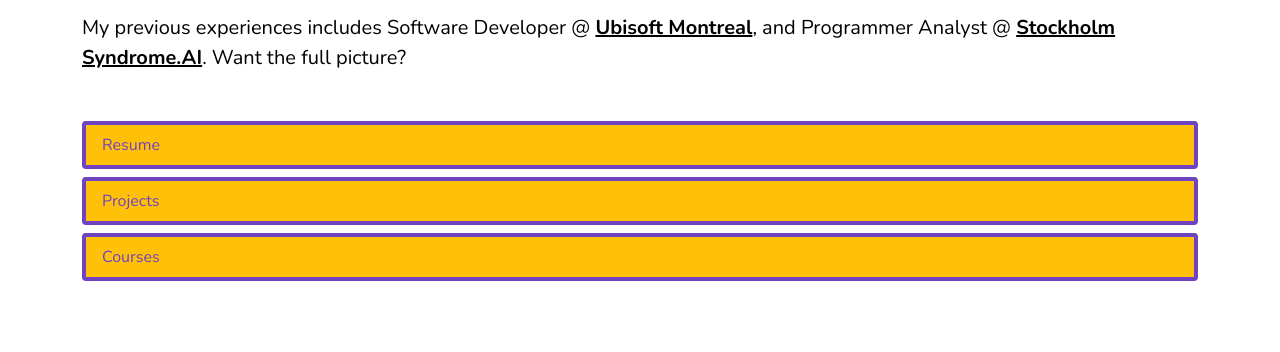
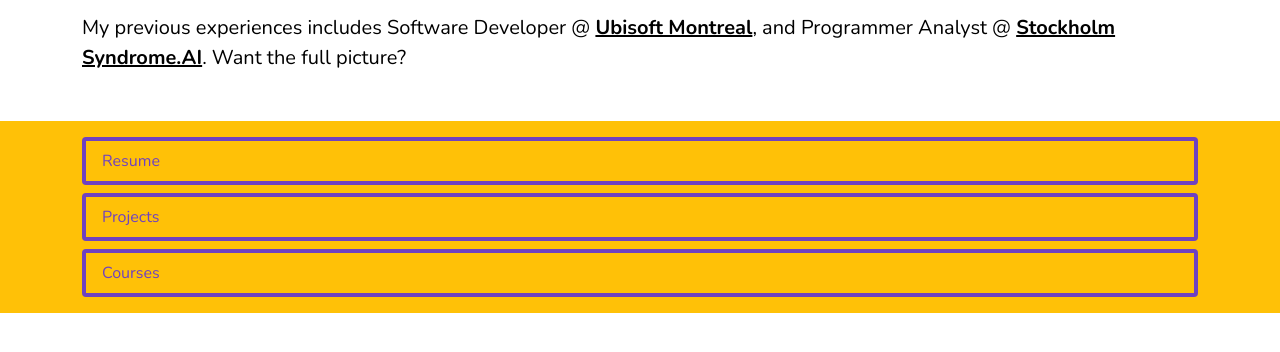
Before and after one commit to mathewmariani/mathewmariani.github.io, an Astro site: page / in a window 1280 px wide. Shown: the part 226-578 px from the top of the page. Built offline with nearby package versions, Linux system fonts and the light colour scheme; Astro itself is replaced by a stand-in of ours.

Commit message:
More updates

```diff
--- a/src/styles/global.css
+++ b/src/styles/global.css
@@ -43,11 +43,8 @@ h6 {
 }
 
 .card:hover {
-    box-shadow: var(--bs-yellow);
-    transform: translateY(-3px);
-
+    --bs-card-bg: var(--bs-pink);
     --bs-card-border-color: var(--bs-pink);
-    --bs-card-bg: var(--bs-pink);
 }
 
 
@@ -195,3 +192,9 @@ main .list-item-info:hover {
 footer .list-item-info:hover {
     color: var(--bs-white);
 }
+
+footer {
+    margin-top: 1rem;
+    color: var(--bs-purple);
+    background-color: var(--bs-yellow);
+}
```
